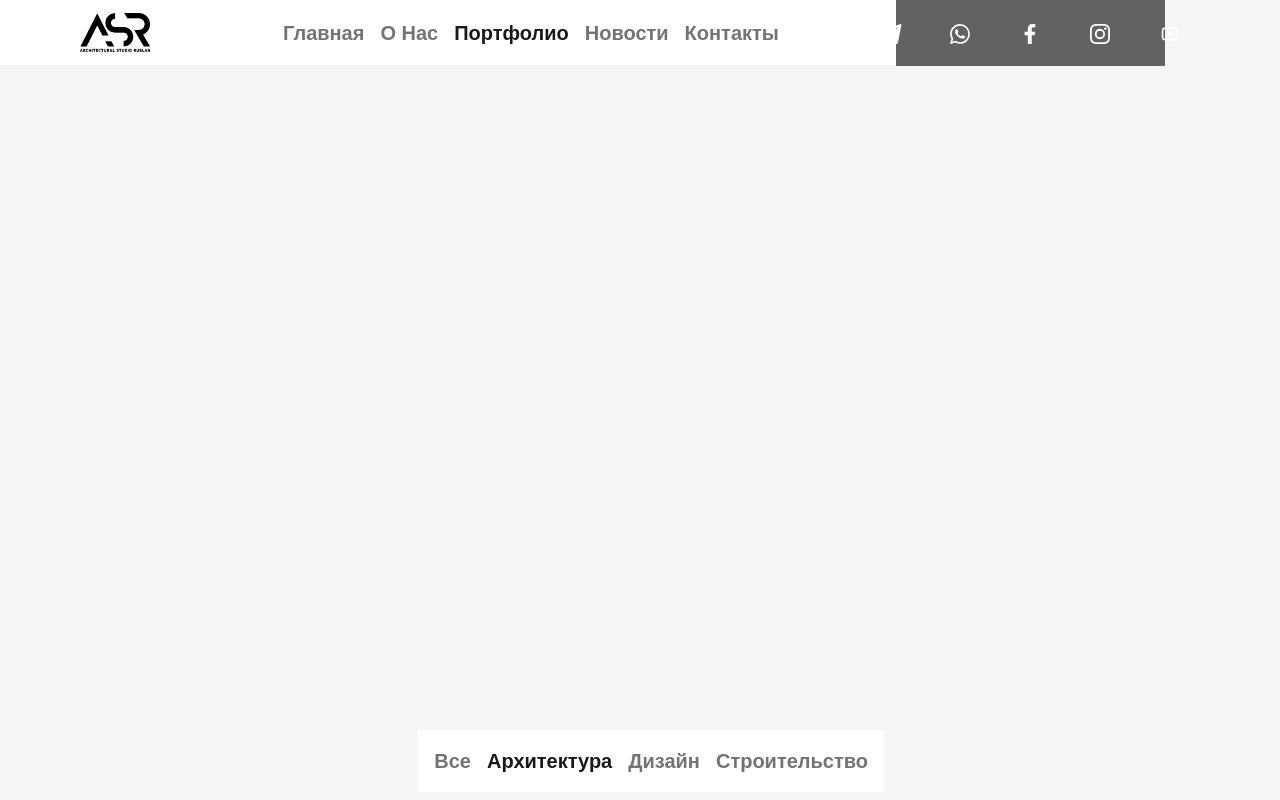
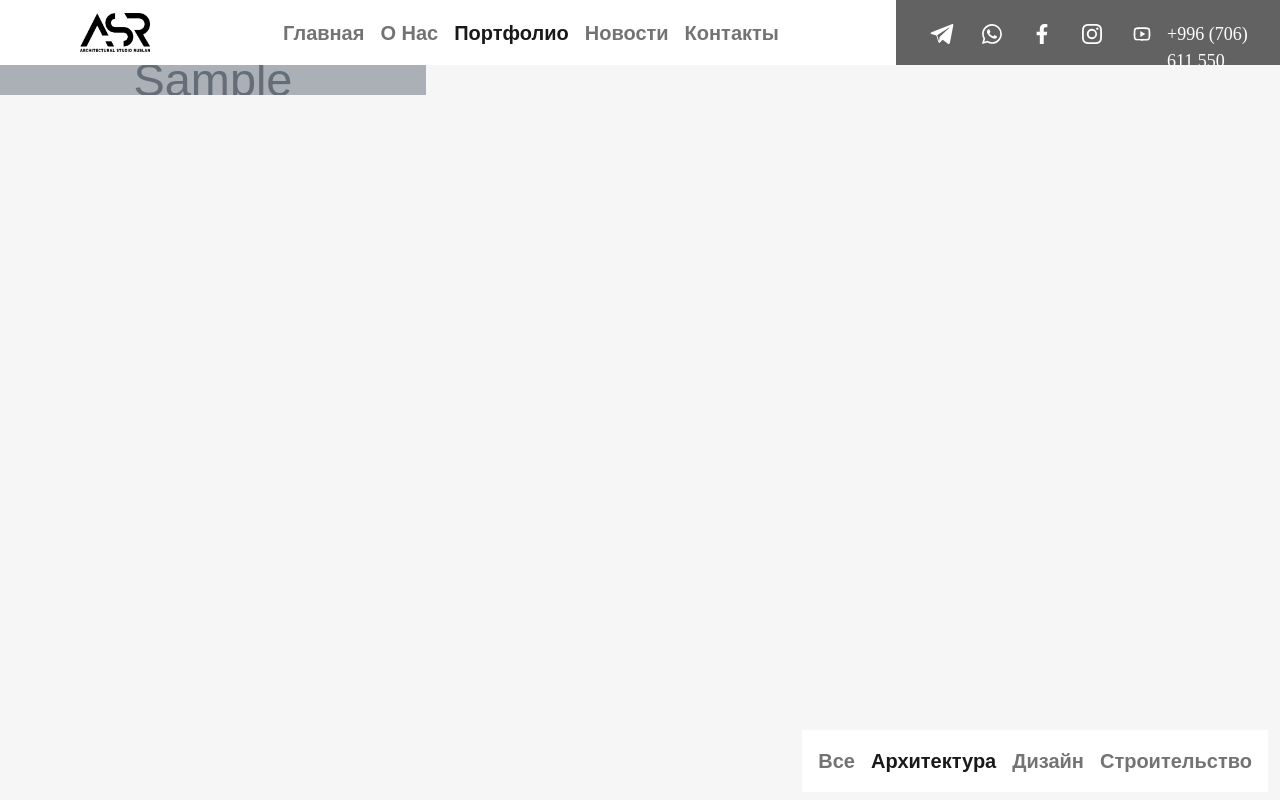
Before and after one commit to Aijigit/asr, a Django app: page /portfolio/ in a window 1280 px wide. Run offline with Django 4.2, Linux system fonts and the light colour scheme; tables that the repository leaves empty hold one stand-in row (values such as "Sample post"); grey boxes marked "Sample" are stand-in pictures; some libraries are stand-ins or nearby versions; some web fonts are replaced.

Commit message:
First Commit

```diff
--- a/asr/main/templates/portfolio.html
+++ b/asr/main/templates/portfolio.html
@@ -106,6 +106,14 @@
                       </span>
                   </a>
               </li>
+              <li class="ul-item">
+                <a href="https://www.instagram.com/architectural_studio_ruslan/" class="portfolio-link"
+                    target="_blank">
+                    <span image="Array" class="callback-num" id="i8rnahmt6_0">
+                        +996 (706) 611 550
+                    </span>
+                </a>
+            </li>
           </ul>
       </div>
   </div>
--- a/asr/main/views.py
+++ b/asr/main/views.py
@@ -39,6 +39,7 @@
 
 def about_us(request):
     page_title = "О компании"
+    aw_count = Awards.objects.all().count()
 
     team = Team.objects.all()
     awards = Awards.objects.all().order_by('-id')
@@ -94,12 +95,13 @@
     page_title = "Новости"
 
     news = News.objects.all().order_by('-date_added')
-
+    awards = Awards.objects.all().order_by('-id')
 
     context = {
         "page_title" : page_title,
         "news" : news,
-        "news_active" : is_active
+        "news_active" : is_active,
+        "awards" : awards
     }
 
     return render(request, 'main/news.html', context)
--- a/asr/static/main/css/grid.css
+++ b/asr/static/main/css/grid.css
@@ -11,6 +11,7 @@
 }
 
 .main-wrap {
+    padding-top: 65px;
     position: relative;
     min-height: 100vh;
     display: -webkit-box;
@@ -200,7 +201,7 @@
 
 
 /* Portfolio details */
-.navbar{
+.navbar.fixed-top{
   width: 70%;
   padding-left: 80px;
 }
@@ -225,21 +226,27 @@
   position: absolute;
   top: 0;
   left: 100%;
-  width: 30%;
+  width: 45%;
   padding: 5px;
   background: rgba(0,0,0,0.6);
+  max-height: 65px;
 }
 .social-links-wrapper .ul-item {
 
 }
+.callback-num{
+  font-size: 18px;
+  font-family: Oswald;
+}
 .portfolio-link{
-
+    text-decoration: none;
+    color: rgba(255,255,255,1)
+    ;
 }
 .portfolio-link{
   display: inline-block;
 }
 .portfolio-link span{
-  padding: 10px;
 }
 .portfolio-link span svg path{
   fill: rgba(255,255,255,1);
@@ -249,7 +256,7 @@
   height: 20px;
 }
 .youtube-svg g path{
-  height: 40px;
+  height: 50px;
 }
 .content{
     position: relative;
@@ -257,7 +264,7 @@
     height: 100%;
 }
 .wrapper-inner{
-    padding: 100px 80px;
+    padding: 40px 80px 80px 80px;
     width: 70%;
     background: #fff;
 }
```
Also changed, not shown: asr/main/templates/main/about.html (+0 -53 lines), asr/main/templates/main/news.html (+55 -0 lines).
